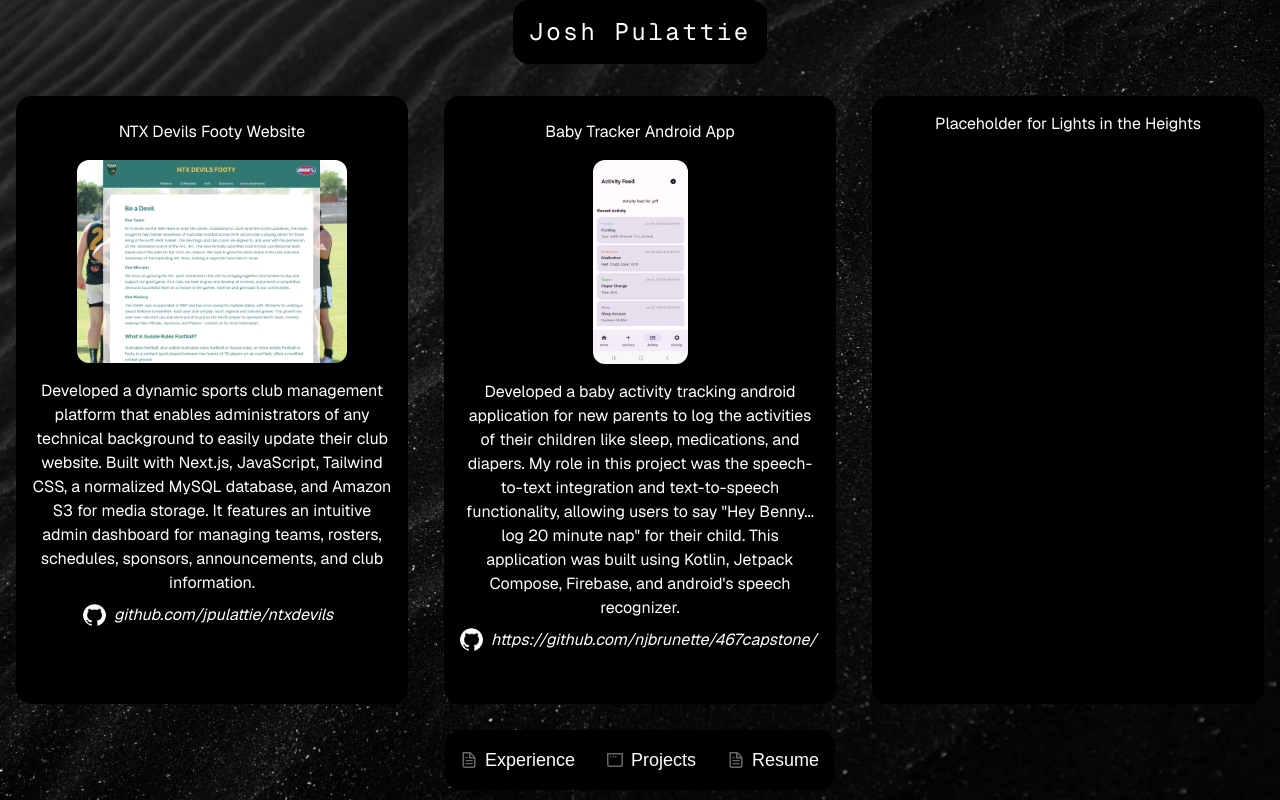
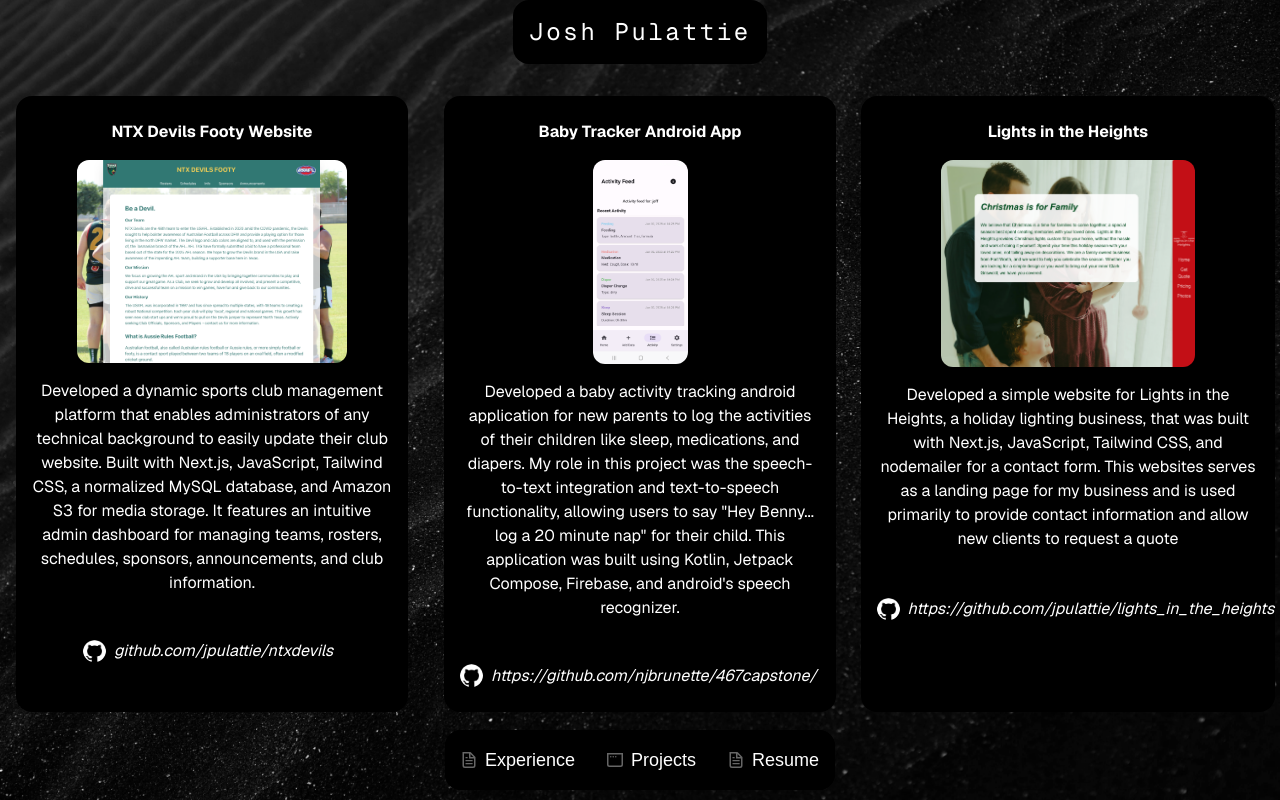
Before and after one commit to jpulattie/portfolio_web, a Next.js app: page /projects in a window 1280 px wide. Built offline with nearby package versions, Linux system fonts and the light colour scheme.

Commit message:
added third to portfolio

```diff
--- a/app/projects/page.js
+++ b/app/projects/page.js
@@ -9,7 +9,7 @@ export default function Projects() {
 
 
 
-      <div className="grid grid-cols-[repeat(auto-fill,minmax(400px,1fr))] w-full gap-1 overflow-y-scroll h-full scrollbar ">
+      <div className="grid grid-cols-[repeat(auto-fit,minmax(400px,1fr))] w-full gap-1 overflow-y-scroll h-full scrollbar justify-items-center ">
 
 
 
@@ -19,7 +19,7 @@ export default function Projects() {
             target="_blank"
             rel="noopener noreferrer"
             className="relative group block w-fit"
-          ><h2 className="p-2 hover:bg-white hover:text-black rounded-2xl">NTX Devils Footy Website</h2></a>
+          ><h2 className="p-2 hover:bg-white hover:text-black rounded-2xl"><strong>NTX Devils Footy Website</strong></h2></a>
           <div className="flex flex-col items-center pt-2">
             <a
               href="https://ntxdevils.com"
@@ -46,7 +46,7 @@ export default function Projects() {
               href="https://github.com/jpulattie/ntxdevils"
               target="_blank"
               rel="noopener noreferrer"
-              className="group inline-flex items-center block w-fit"
+              className="group inline-flex items-center block w-fit pt-[10%]"
             >
               <Image
                 className=" flex justify-center items-center rounded-xl"
@@ -56,7 +56,7 @@ export default function Projects() {
                 height={22.5}
                 priority
               />
-              <span className="p-2 hover:bg-white hover:text-black rounded-2xl"><i>github.com/jpulattie/ntxdevils</i></span>
+              <span className="p-2 hover:bg-white hover:text-black rounded-2xl "><i>github.com/jpulattie/ntxdevils</i></span>
             </a>
           </div>
         </div>
@@ -67,7 +67,7 @@ export default function Projects() {
             href="/LittleBeaver.apk"
             download
             className="relative group block w-fit"
-          ><h2 className="p-2 hover:bg-white hover:text-black rounded-2xl">Baby Tracker Android App</h2></a>
+          ><h2 className="p-2 hover:bg-white hover:text-black rounded-2xl"><strong>Baby Tracker Android App</strong></h2></a>
           <div className="flex flex-col items-center pt-2 ">
             <a
               href="/LittleBeaver.apk"
@@ -82,18 +82,18 @@ export default function Projects() {
                 priority
               />
               <span className="absolute inset-0 flex items-center justify-center text-white text-3xl font-bold opacity-0 group-hover:opacity-100 transition bg-black/50 rounded-lg">
-                <i>Visit</i>
+                <i>Download</i>
               </span>
             </a>
             <p className="pt-4 text-center">Developed a baby activity tracking android application for new parents to log the activities of their children like sleep, medications, and diapers.
-              My role in this project was the speech-to-text integration and text-to-speech functionality, allowing users to say "Hey Benny... log 20 minute nap" for their child.  This application
+              My role in this project was the speech-to-text integration and text-to-speech functionality, allowing users to say "Hey Benny... log a 20 minute nap" for their child.  This application
               was built using Kotlin, Jetpack Compose, Firebase, and android's speech recognizer.
                </p>
             <a
               href="https://github.com/njbrunette/467capstone/"
               target="_blank"
               rel="noopener noreferrer"
-              className="group inline-flex items-center block w-fit"
+              className="group inline-flex items-center block w-fit pt-[10%]"
             >
               <Image
                 className=" flex justify-center items-center rounded-xl"
@@ -103,12 +103,57 @@ export default function Projects() {
                 height={22.5}
                 priority
               />
-              <span className="p-2 hover:bg-white hover:text-black rounded-2xl"><i>https://github.com/njbrunette/467capstone/</i></span>
+              <span className="p-2 hover:bg-white hover:text-black rounded-2xl "><i>https://github.com/njbrunette/467capstone/</i></span>
             </a>
           </div>
         </div>
-        <div className="flex flex-col items-center bg-black rounded-2xl p-4 m-4">
-          <h2>Placeholder for Lights in the Heights</h2>
+        <div className="flex  flex-col items-center text-center bg-black rounded-2xl p-4 m-4 ">
+          <a
+            href="https://lightsintheheights.vercel.app"
+            target="_blank"
+            rel="noopener noreferrer"
+            className="relative group block w-fit"
+          ><h2 className="p-2 hover:bg-white hover:text-black rounded-2xl"><strong>Lights in the Heights</strong></h2></a>
+          <div className="flex flex-col items-center pt-2 ">
+            <a
+              href="https://lightsintheheights.vercel.app"
+              target="_blank"
+              rel="noopener noreferrer"
+              className="relative group block w-fit"
+            ><Image
+                className=" flex justify-center items-center rounded-xl"
+                src="/lightsintheheights.png"
+                alt="Lights in the Heights website image"
+                width={254}
+                height={57}
+                priority
+              />
+              <span className="absolute inset-0 flex items-center justify-center text-white text-3xl font-bold opacity-0 group-hover:opacity-100 transition bg-black/50 rounded-lg">
+                <i>Visit</i>
+              </span>
+            </a>
+            <p className="pt-4 text-center">Developed a simple website for Lights in the Heights, a holiday lighting business, that was built with Next.js, JavaScript, Tailwind CSS,
+              and nodemailer for a contact form. This websites serves as a landing page for my business and is used primarily to provide contact information and allow new clients to request a quote
+               </p>
+
+            <a
+              href="https://github.com/njbrunette/467capstone/"
+              target="_blank"
+              rel="noopener noreferrer"
+              className="group inline-flex items-center block w-fit pt-[10%]"
+            >
+              <Image
+                className=" flex justify-center items-center rounded-xl"
+                src="/github-mark-white.png"
+                alt="github logo"
+                width={23}
+                height={22.5}
+                priority
+              />
+              <span className="p-2 hover:bg-white hover:text-black rounded-2xl"><i>https://github.com/jpulattie/lights_in_the_heights</i></span>
+            </a>
+
+          </div>
         </div>
       </div>
 
```
Also changed, not shown: public/lightsintheheights.png (added).
